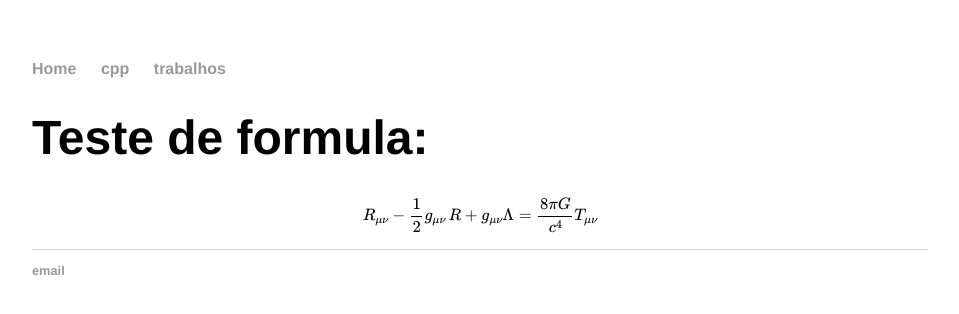
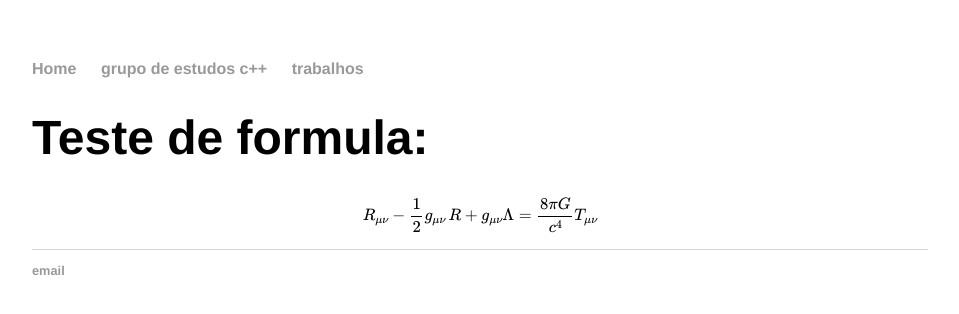
Before and after one commit to jaspior/jaspior.github.io, a Jekyll site: the page built from index.html, in a window 1280 px wide. Shown: the top 314 px of the page, without its empty margins (160-1119 px from the left). Built offline with Jekyll 4.4.1, drawn with Linux system fonts in a browser that asks for light colours; formulas are drawn with MathJax 3.

Commit message:
Update default.html

```diff
--- a/_layouts/default.html
+++ b/_layouts/default.html
@@ -8,7 +8,7 @@
     		<ul>
         		<li><a href="/">Home</a></li>
 	        	<!-- <li><a href="/sobre">sobre</a></li> -->
-        		<li><a href="/cpp">cpp</a></li>
+        		<li><a href="/cpp">grupo de estudos c++</a></li>
         		<li><a href="/trabalhos">trabalhos</a></li>
 		</ul>
 		</nav>
```
